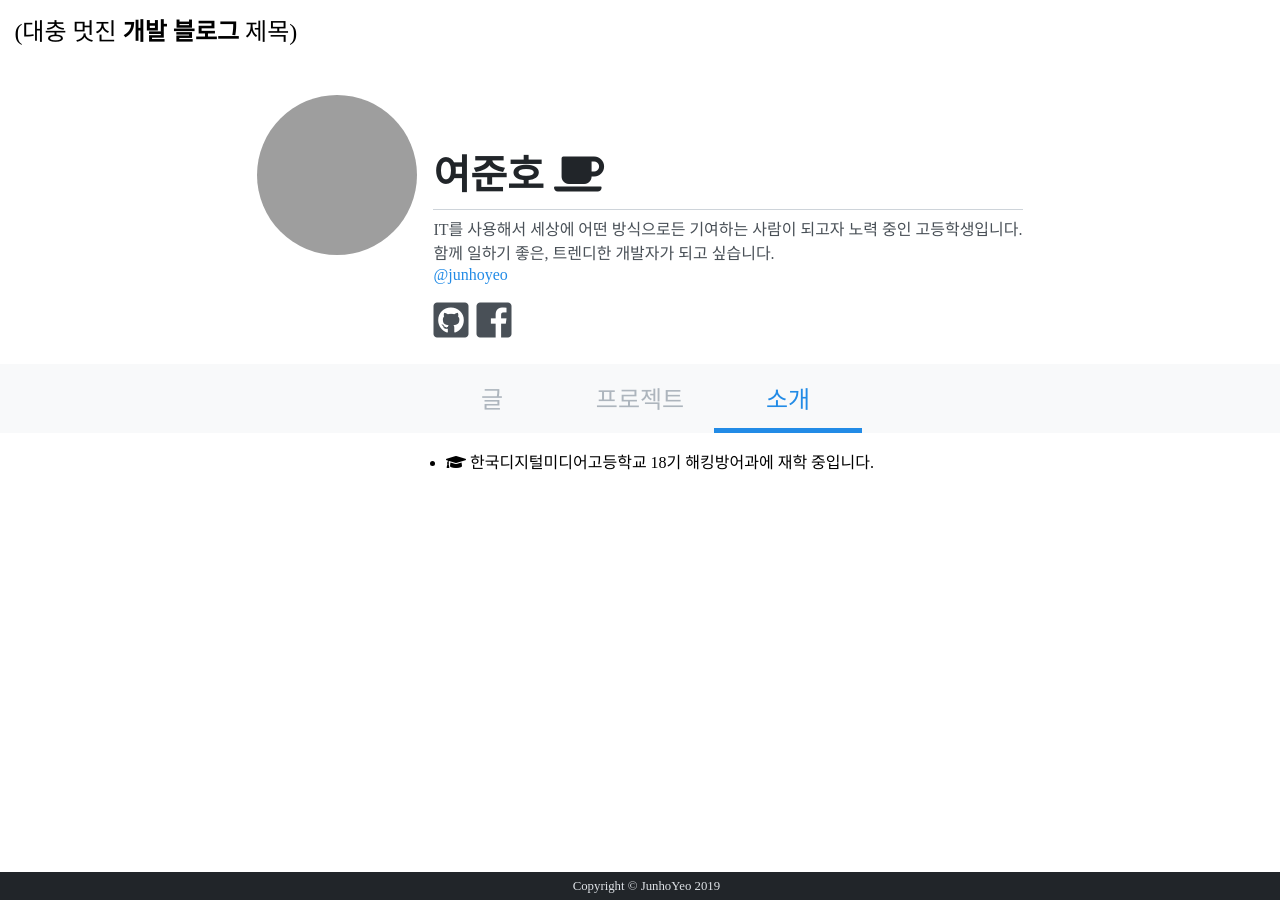
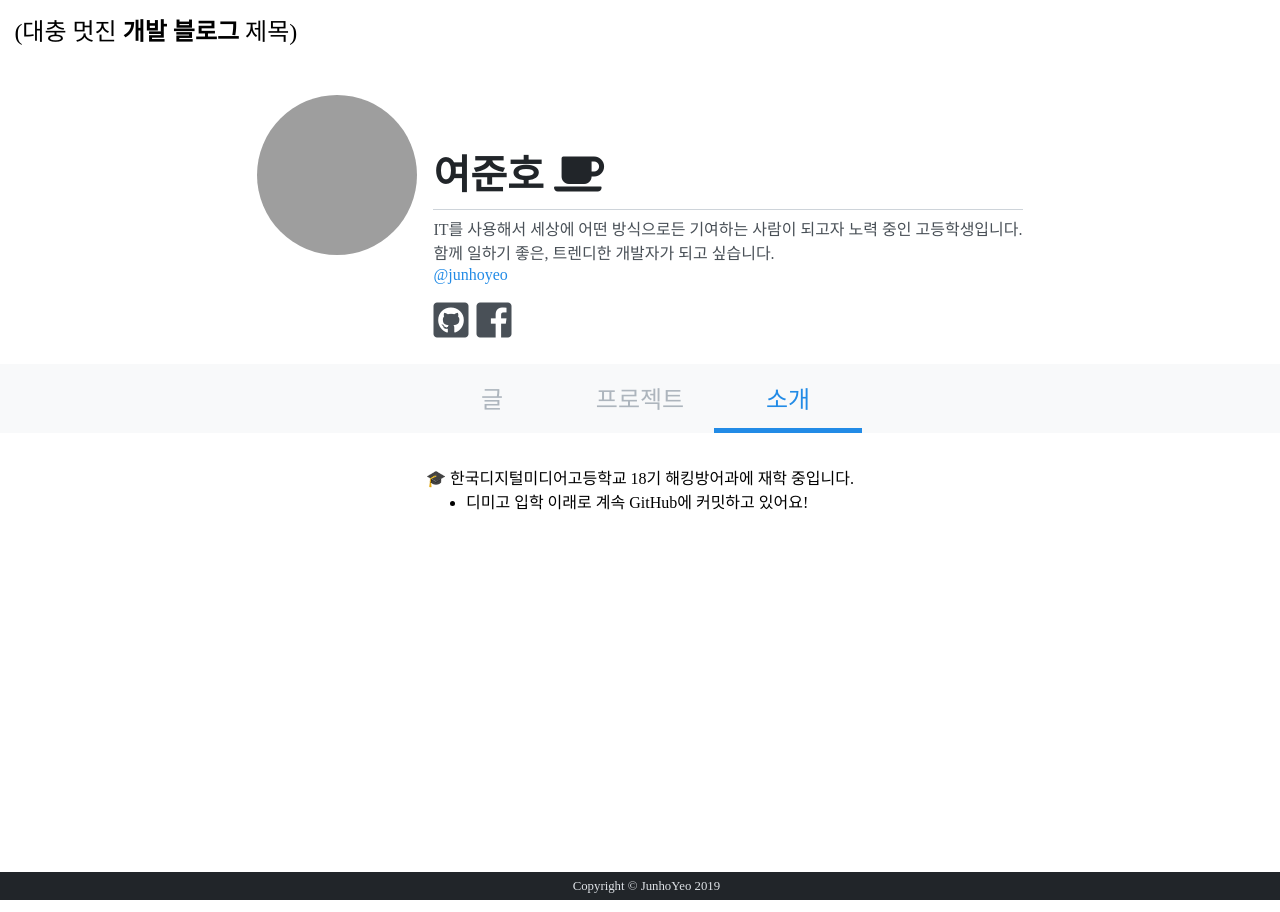
Before and after one commit to junhoyeo/blog-v1, a Jekyll site: the page built from about.md, in a window 1280 px wide. Built offline with Jekyll 4.4.1, drawn with Linux system fonts in a browser that asks for light colours; some web fonts are replaced; grey boxes are pictures that could not be loaded.

Commit message:
feat: about page

```diff
--- a/_layouts/about.html
+++ b/_layouts/about.html
@@ -2,4 +2,6 @@
 layout: default
 ---
 
-{{ content }}
+<div class="about">
+  {{ content }}
+</div>
--- a/_scss/blog.scss
+++ b/_scss/blog.scss
@@ -6,4 +6,5 @@
 @import "blog/tags";
 @import "blog/posts";
 @import "blog/footer";
+@import "blog/about";
 @import "blog/error";
--- /dev/null
+++ b/_scss/blog/_about.scss
@@ -0,0 +1,16 @@
+.about {
+  margin-top: 2rem;
+  margin-bottom: 4rem;
+  padding-left: 1.5rem;
+  padding-right: 1.5rem;
+
+  p {
+    margin: 0;
+  }
+
+  ul {
+    margin: 0;
+    padding-left: 2.5rem;
+    padding-right: 0.5rem;
+  }
+}
--- a/about.md
+++ b/about.md
@@ -2,4 +2,6 @@
 layout: about
 ---
 
-- <i class="fas fa-graduation-cap"></i> 한국디지털미디어고등학교 18기 해킹방어과에 재학 중입니다.
+🎓 한국디지털미디어고등학교 18기 해킹방어과에 재학 중입니다.
+
+- 디미고 입학 이래로 계속 GitHub에 커밋하고 있어요!
```
